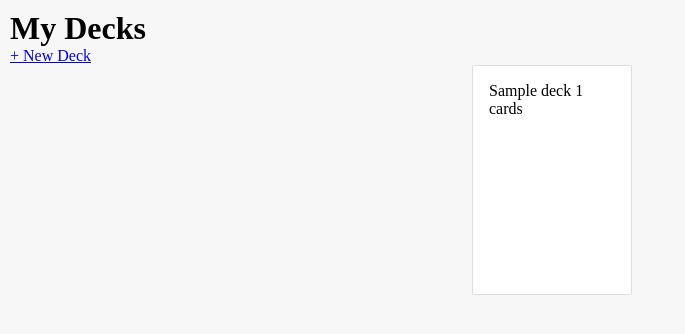
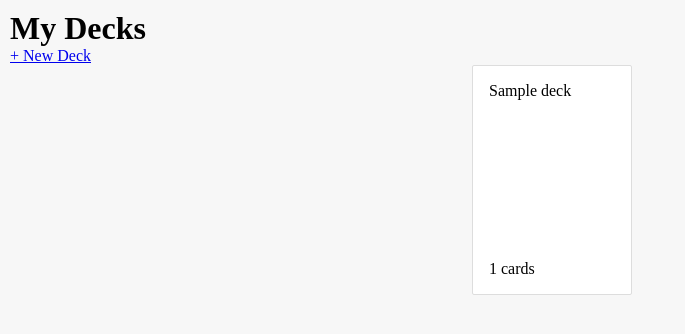
Before and after one commit to developerandrii/noe-website, a Django app: page / in a window 1280 px wide. Shown: the top 334 px of the page, without its empty margins (0-685 px from the left). Run offline with Django 5.2, Linux system fonts and the light colour scheme; a user stored in the database is signed in; tables that the repository leaves empty hold one stand-in row (values such as "Sample post").

Commit message:
Add space between deck tile name and card count

```diff
--- a/flashcards/static/flashcards/decks.css
+++ b/flashcards/static/flashcards/decks.css
@@ -8,6 +8,9 @@
 
 
 .deck-tile {
+    display: flex;
+    flex-direction: column;
+    justify-content: space-between;
     min-height: 230px;
     padding: 1rem;
     border: 1px solid #ddd;
```
